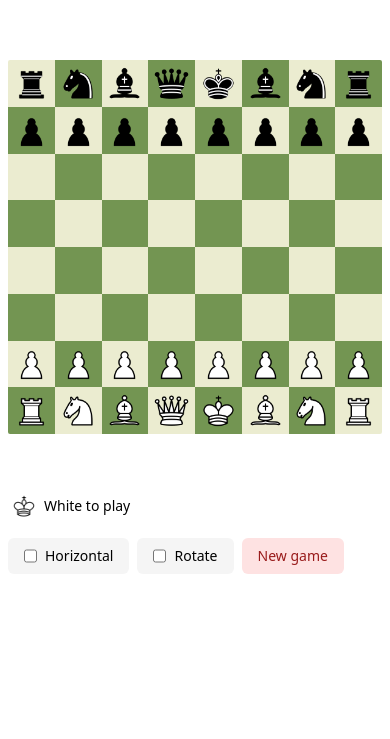
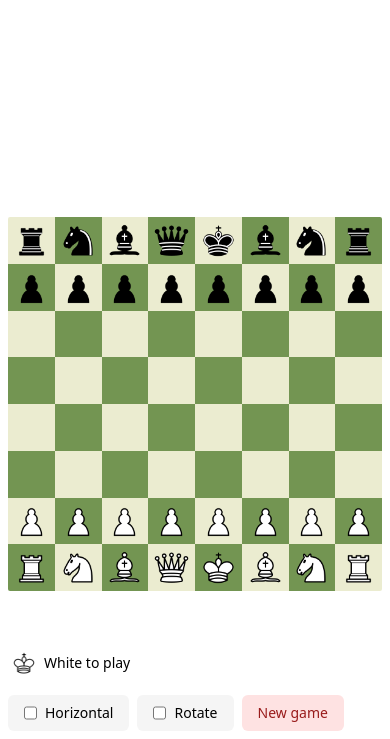
Before and after one commit to arthaud-proust/dev.arthaud.chess, a Vue app: page / in a window 390 px wide. Shown: the part 105-844 px from the top of the page. Built offline with nearby package versions, Linux system fonts and the light colour scheme.

Commit message:
📱 Responsive

```diff
--- a/src/App.vue
+++ b/src/App.vue
@@ -1,8 +1,8 @@
 <template>
   <div class="w-full h-dvh flex items-center justify-center">
-    <div class="w-full max-w-3xl p-2 md:p-4 lg:p-8 h-full flex flex-col items-center gap-4 justify-center">
+    <div class="w-full max-w-3xl p-2 md:p-4 lg:p-8 h-full flex flex-col items-center gap-4 justify-end">
       <Board
-        class="aspect-square w-full"
+        class="flex-shrink-0 aspect-square w-full"
         :snapshot="game.snapshot"
         :activePosition="moveHandler.origin"
         :horizontal="horizontal"
```
